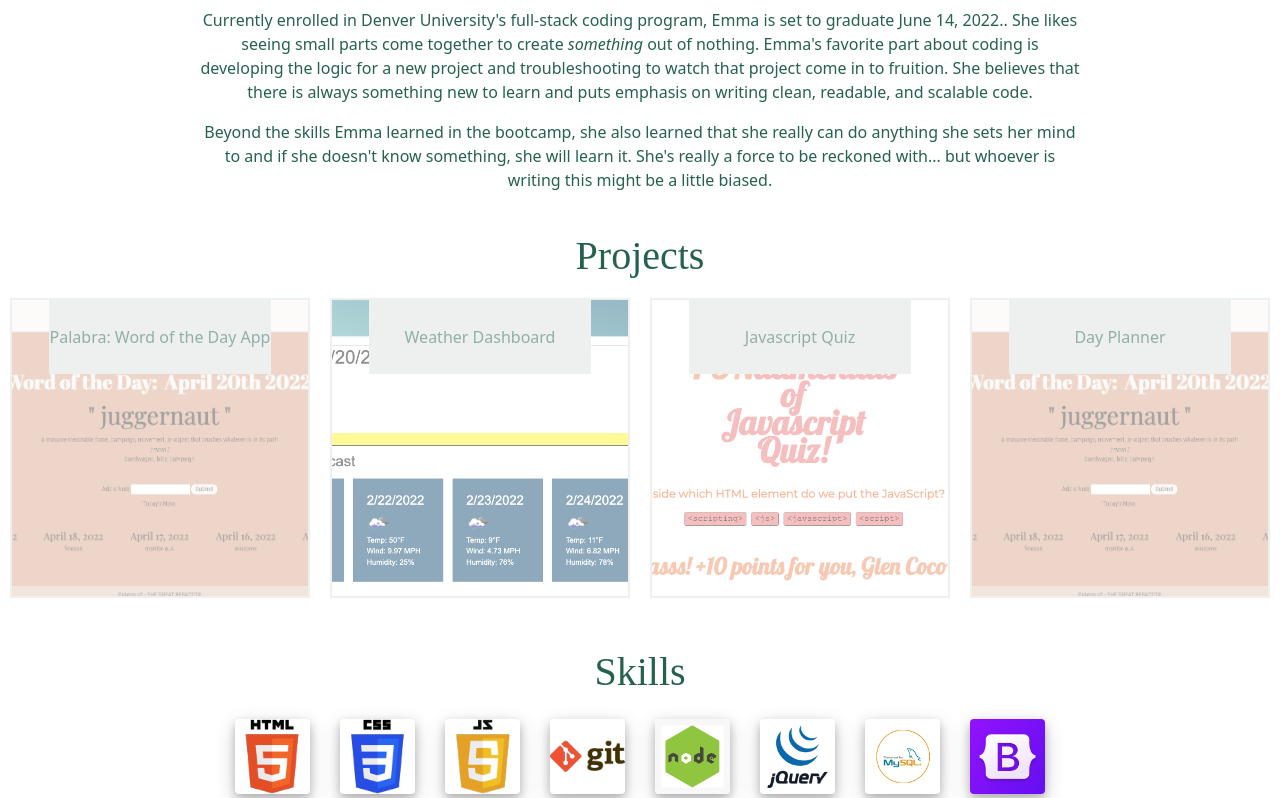
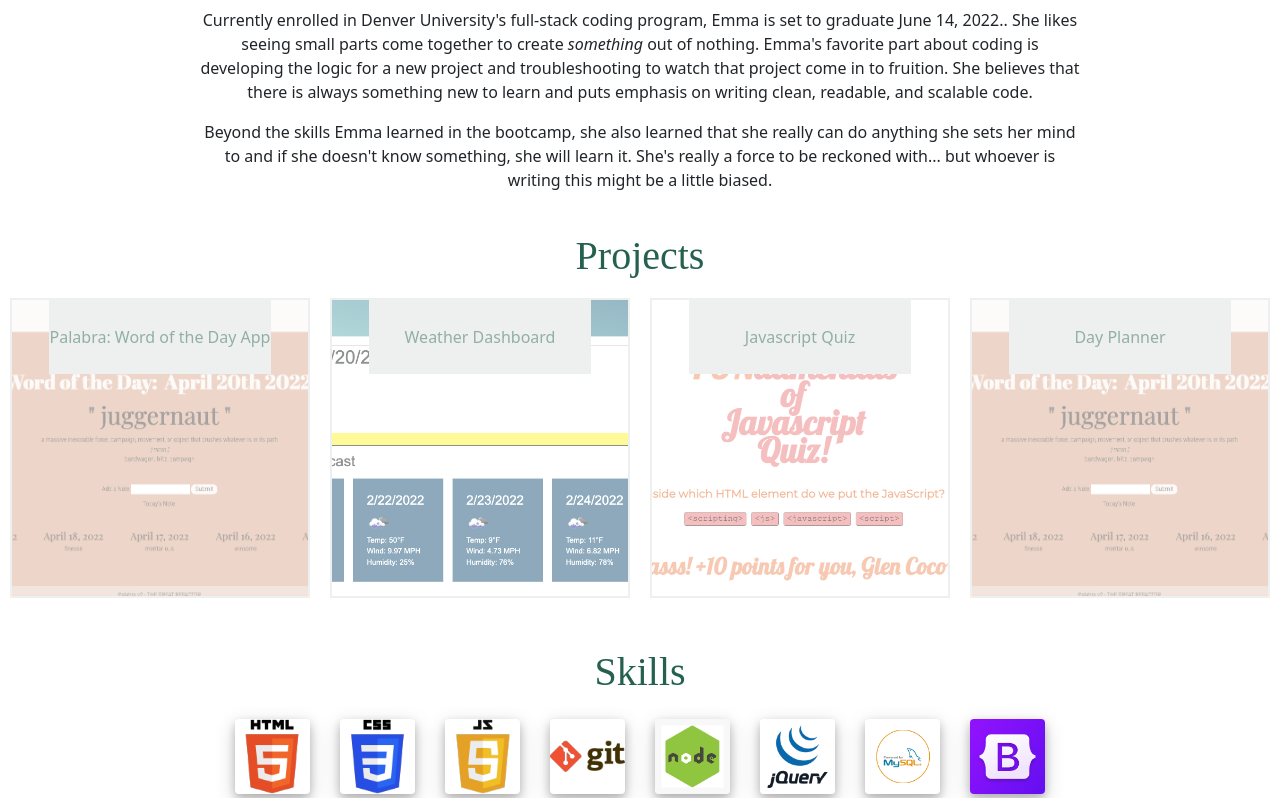
Before and after one commit to emmareimer/portfolio, a React (Create React App) app: page / in a window 1280 px wide. Shown: the part 796-1594 px from the top of the page. Built offline with nearby package versions, Linux system fonts and the light colour scheme.

Commit message:
changed some colors

```diff
--- a/src/App.css
+++ b/src/App.css
@@ -20,9 +20,8 @@
   --beige: #9e9e9e;;
 }
 
-a, div {
+a {
   text-decoration: none !important;
-  color: var(--lime);
 }
 
 /* ---------------------- Nav ----------------------- */
@@ -49,6 +48,7 @@ nav {
 
 h3 {
   font-family: 'Playfair Display', serif;
+  color: var(--lime);
 }
 
 /* ----------------------- Header ---------------------- */
@@ -124,6 +124,7 @@ h2 {
 #contact-me, #about-me, #projects, #skillsInPics {
   font-family: 'Playfair Display', serif;
   margin-top: 40px;
+  color: var(--lime);
 }
 
 #send-it {
```
